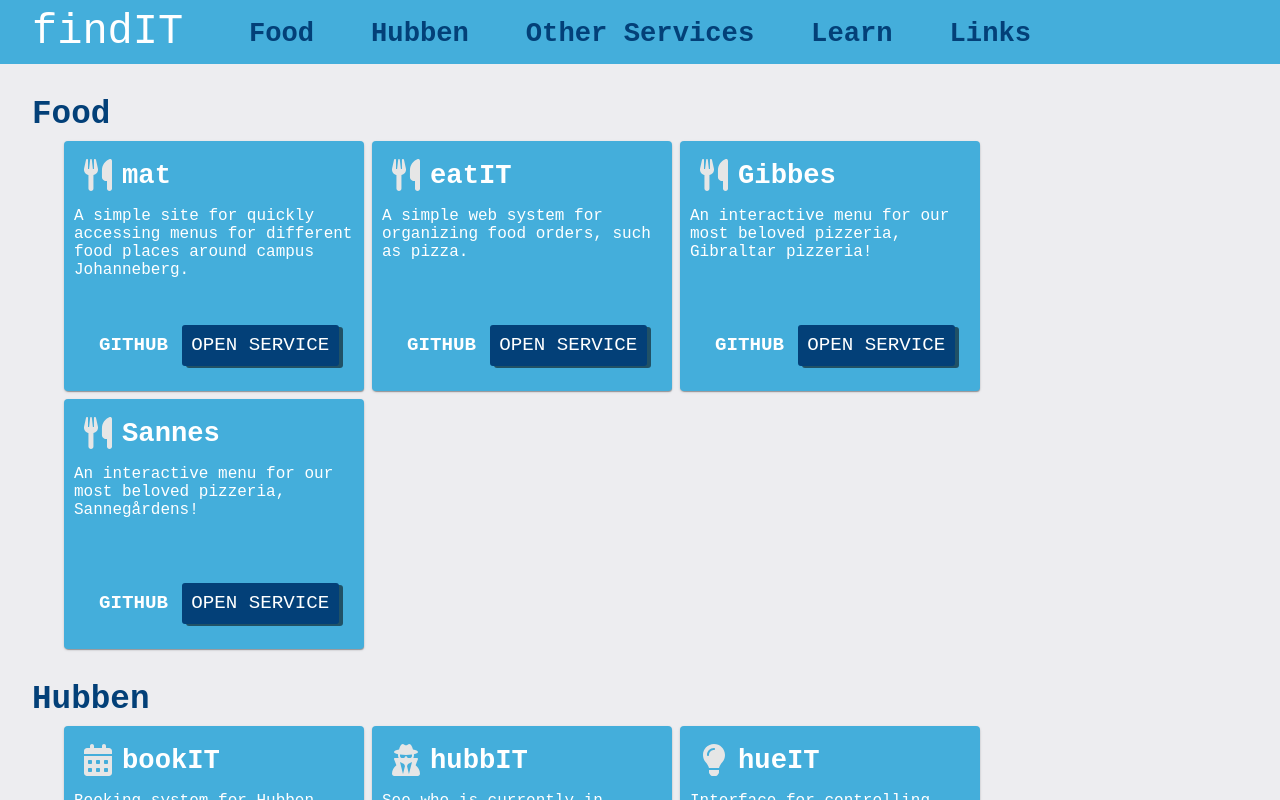
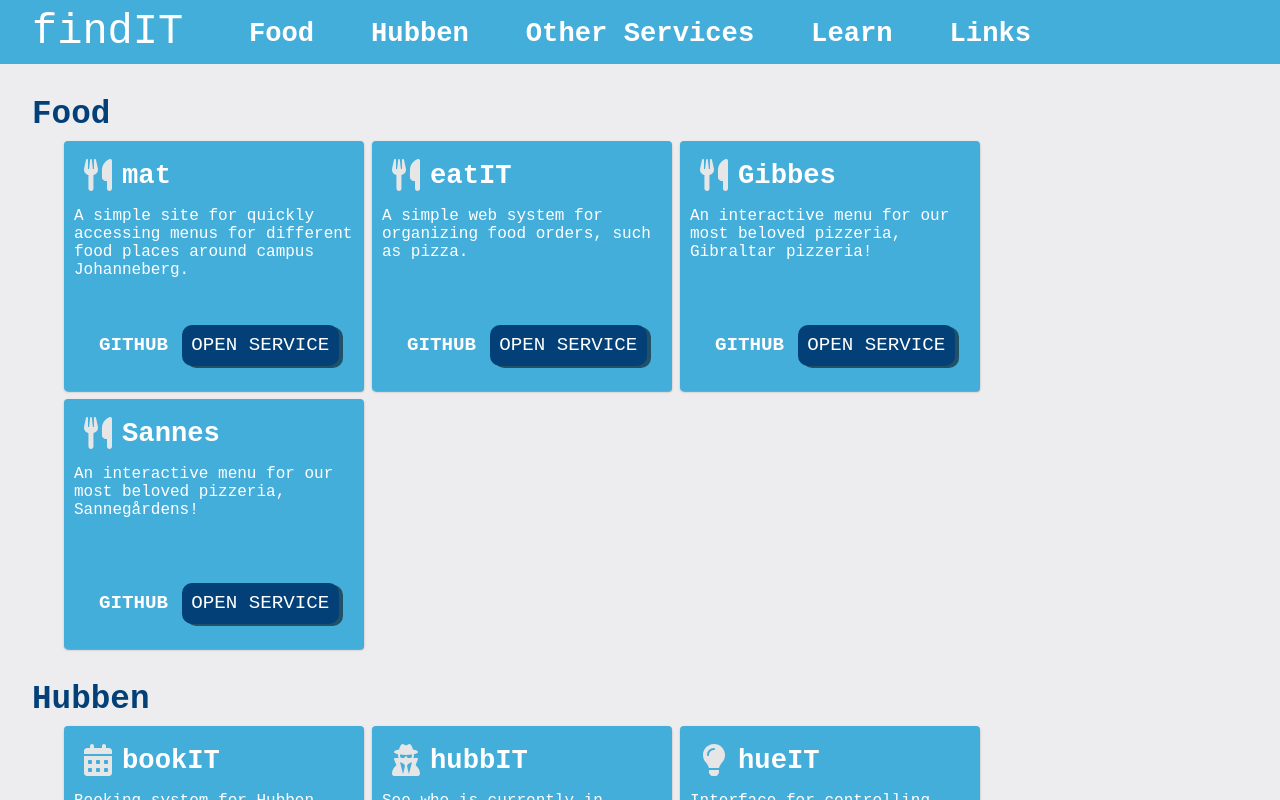
Before and after one commit to cthit/findIT, a Next.js app in the folder frontend/: page / in a window 1280 px wide. Shown: the top 800 px of the page. Built offline with nearby package versions, Linux system fonts and the light colour scheme.

Commit message:
changed colors for navbarlinks

```diff
--- a/frontend/resources/styles/Theme_colors.css
+++ b/frontend/resources/styles/Theme_colors.css
@@ -6,6 +6,7 @@
 	--background: #2b303a;
 	--site-background: #111317;
 	--text: #ffffff;
+	--navtext: var(--highlight1);
 }
 
 @media (prefers-color-scheme: "light") {
@@ -18,6 +19,7 @@
 		--background: #44aedb;
 		--site-background: #ededf0;
 		--text: #ffffff;
+		--navtext: var(--text);
 	}
 }
 
--- a/frontend/resources/styles/globals.scss
+++ b/frontend/resources/styles/globals.scss
@@ -155,7 +155,7 @@ p {
 }
 
 a {
-  color: var(--highlight1);
+  color: var(--navtext);
   text-decoration: none;
   font-weight: 600;
   font-size:$font-size-normal;
@@ -173,7 +173,7 @@ button {
   font-size:$font-size-normal;
   transition: all .3s ease;
   border: 3px solid var(--highlight1);
-  border-radius: 3px;
+  border-radius: 10px;
   box-shadow: 4px 2px $shadow;
   position: relative;
   &:hover{
```
